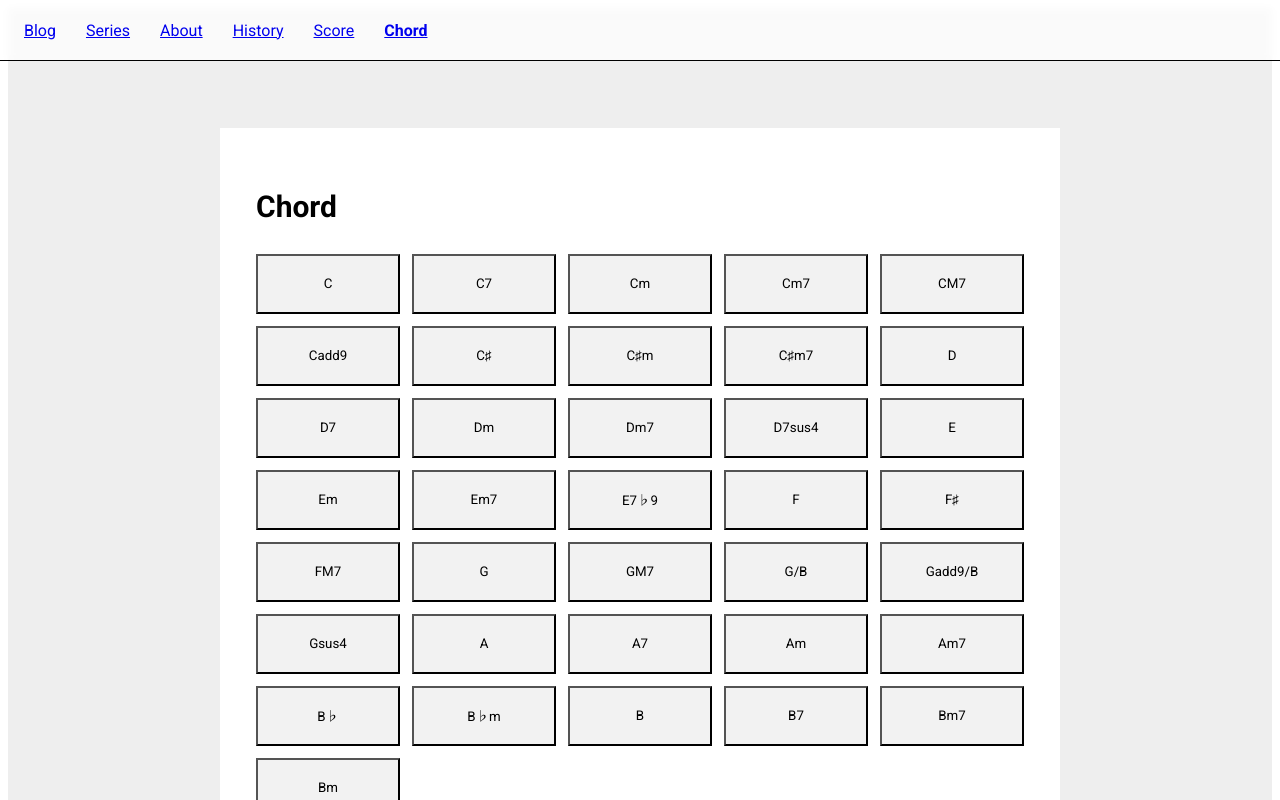
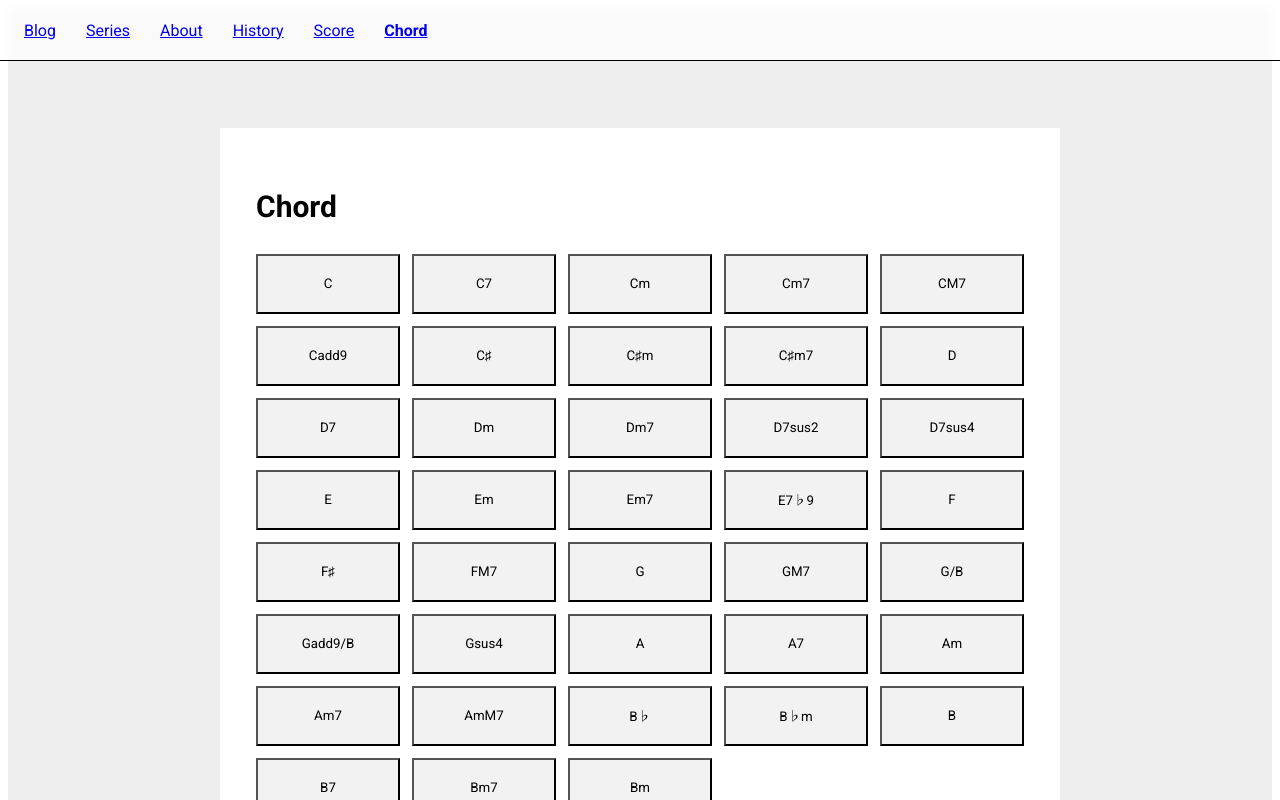
Before and after one commit to flamecommit/shinyongjun-nextjs, a Next.js app: page /chord in a window 1280 px wide. Shown: the top 800 px of the page. Built offline with nearby package versions, Linux system fonts and the light colour scheme.

Commit message:
feat : 새코드 추가

```diff
--- a/src/constants/chord.ts
+++ b/src/constants/chord.ts
@@ -93,6 +93,10 @@ export const chordList: ChordType[] = [
     ],
   },
   {
+    name: 'D7sus2',
+    chart: [[0, 1, 2, 0, -1, -1]],
+  },
+  {
     name: 'D7sus4',
     chart: [
       [3, 1, 2, 0, -1, -1],
@@ -182,6 +186,10 @@ export const chordList: ChordType[] = [
     ],
   },
   {
+    name: 'AmM7',
+    chart: [[0, 1, 1, 2, 0, -1]],
+  },
+  {
     name: 'B[',
     chart: [[1, 3, 3, 3, 1, -1]],
   },
```
